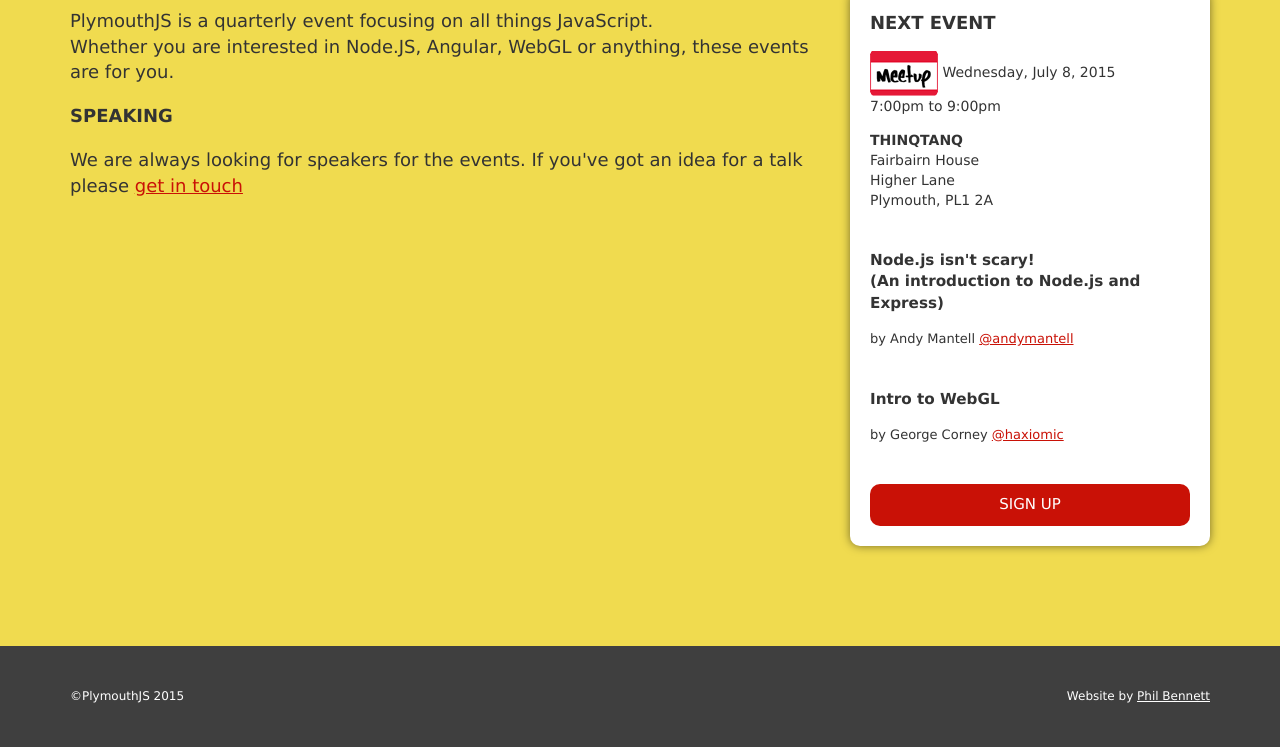
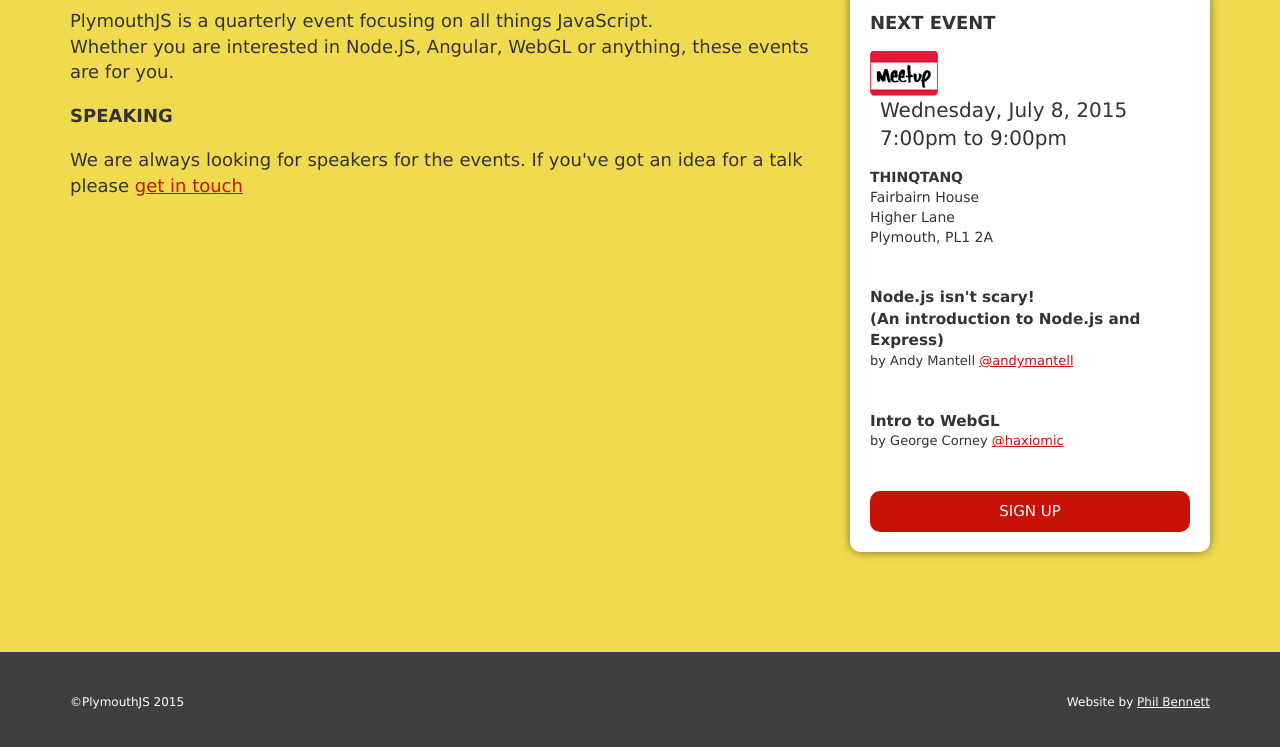
Before and after one commit to Plymouth-JS/plymouth-js-site, a website: page site/index.html in a window 1280 px wide. Shown: the part 125-872 px from the top of the page. Drawn offline with nearby package versions, Linux system fonts and the light colour scheme; files that its build step writes are made by us from their sources.

Commit message:
solved problem with nested styles for h3 and time

```diff
--- a/src/ui/scss/components/event.scss
+++ b/src/ui/scss/components/event.scss
@@ -4,11 +4,11 @@
   border-radius: 10px;
   box-shadow: 0px 0px 10px rgba(0,0,0,0.5);
 
-.event  h3 {
+  h3 {
     margin-bottom: 0;
   }
 
-.evnt  time {
+  time {
     display: inline-block;
     font-size: 20px;
     padding-left: 10px;
```
